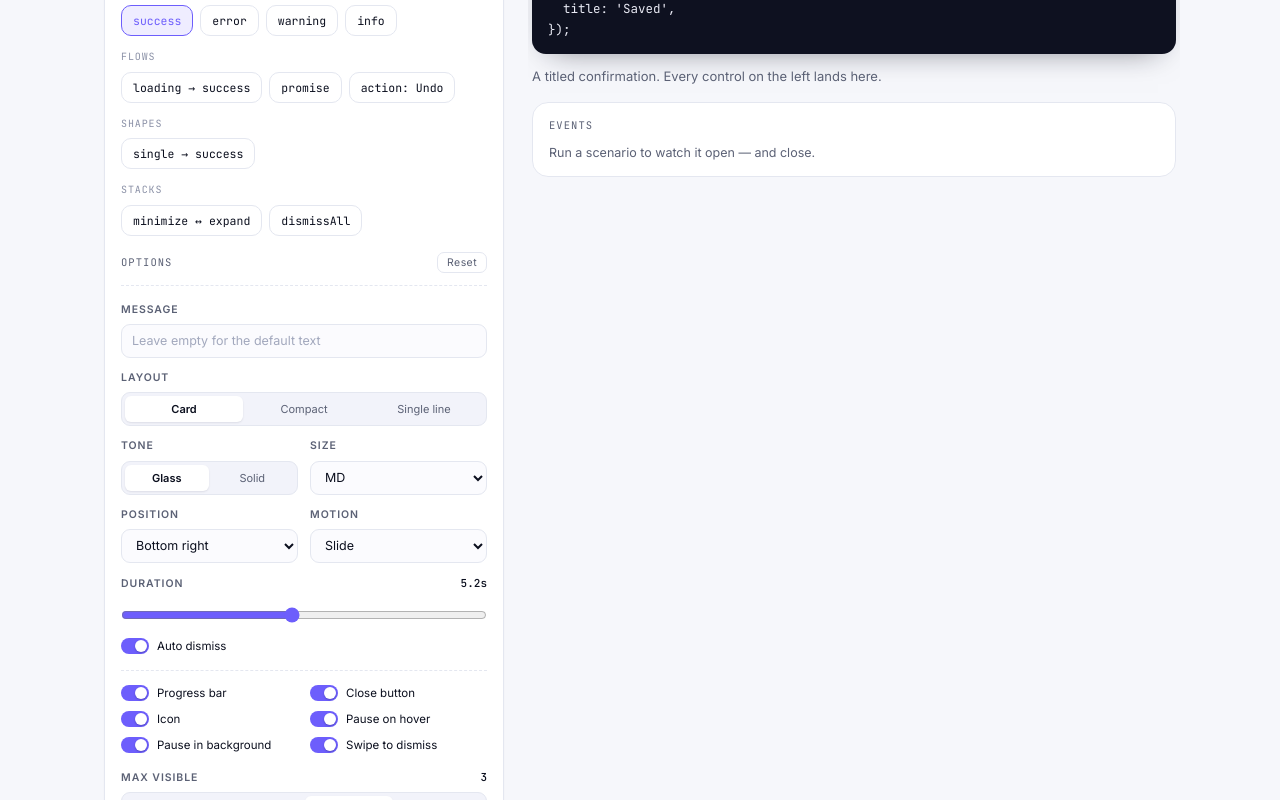
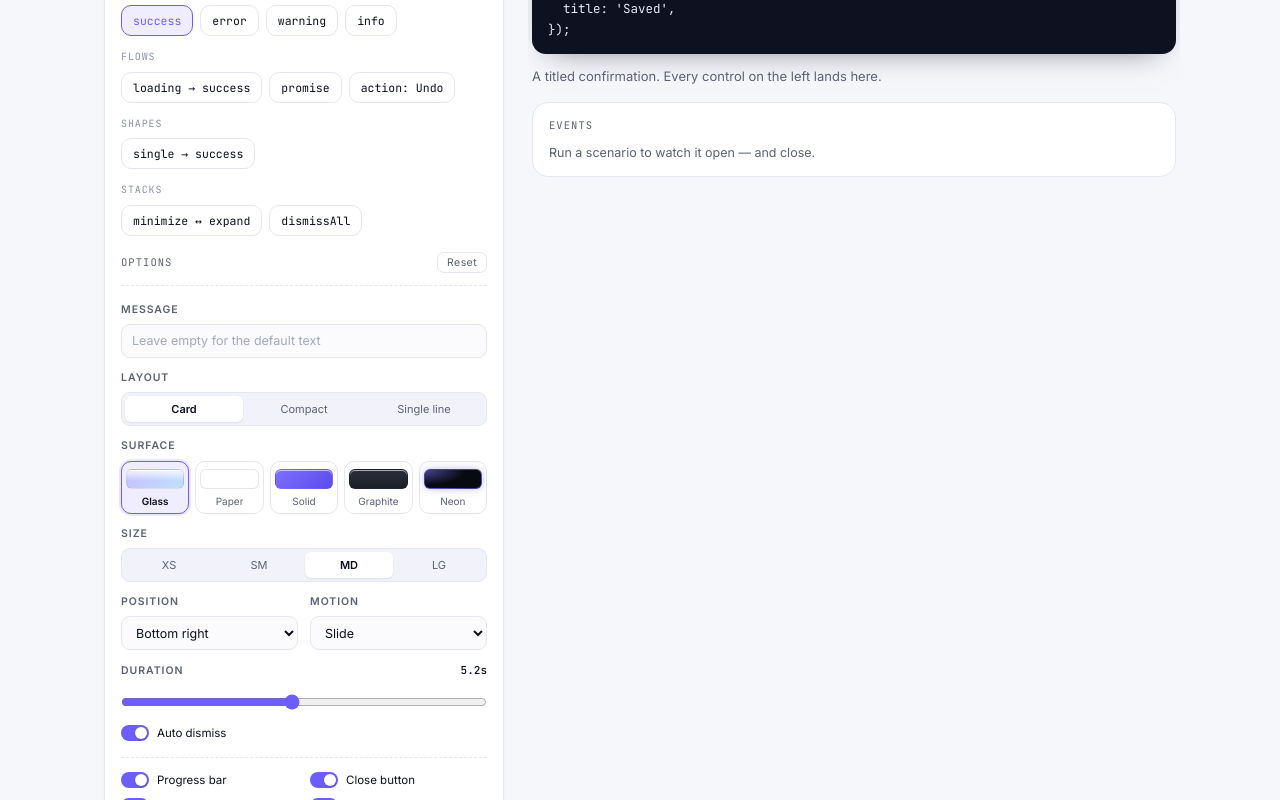
Before and after one commit to gorkembayraktar/react-snackbar-glass, a React (Vite) app in the folder demo/: page / in a window 1280 px wide. Shown: the part 2000-2800 px from the top of the page. Built offline with nearby package versions, Linux system fonts and the light colour scheme.

Commit message:
feat: paper, graphite and neon surface presets (1.4.0)

```diff
--- a/demo/src/ApiHome.tsx
+++ b/demo/src/ApiHome.tsx
@@ -91,7 +91,10 @@ const LAYOUTS: { value: SnackbarLayout; label: string }[] = [
 
 const TONES: { value: SnackbarTone; label: string }[] = [
   { value: 'glass', label: 'Glass' },
+  { value: 'paper', label: 'Paper' },
   { value: 'solid', label: 'Solid' },
+  { value: 'graphite', label: 'Graphite' },
+  { value: 'neon', label: 'Neon' },
 ];
 
 const SIZES: { value: SnackbarSize; label: string }[] = [
@@ -240,6 +243,8 @@ interface Scenario {
   id: string;
   group: string;
   label: string;
+  /** `false` for stack-level demos that should not re-fire on option tweaks. */
+  repeat?: boolean;
   build: (controls: Controls) => Built;
 }
 
@@ -457,6 +462,7 @@ const SCENARIOS: Scenario[] = [
     id: 'minimize',
     group: 'Stacks',
     label: 'minimize ↔ expand',
+    repeat: false,
     build: (controls) => ({
       label: 'toast.minimize() / toast.expand()',
       code: `toast.success('First notification');\ntoast.info('Second notification');\ntoast.warning('Third notification');\n\ntoast.minimize();  // collapse into one pill\n\ntoast.expand();    // bring them back`,
@@ -478,6 +484,7 @@ const SCENARIOS: Scenario[] = [
     id: 'dismissAll',
     group: 'Stacks',
     label: 'dismissAll',
+    repeat: false,
     build: () => ({
       label: 'toast.dismissAll()',
       code: `toast.dismissAll();`,
@@ -543,6 +550,10 @@ export default function ApiHome() {
   useEffect(() => {
     if (lastKey.current === key) return;
     lastKey.current = key;
+
+    const scenario = SCENARIOS.find((item) => item.id === activeId);
+    if (scenario && scenario.repeat === false) return;
+
     runRef.current(activeId);
   }, [key, activeId]);
 
@@ -586,7 +597,7 @@ function Docs({
         <a className="brand" href="#top">
           <span className="brand__mark" aria-hidden="true" />
           <span className="brand__name">Glass Snackbar</span>
-          <span className="brand__tag">v1.3</span>
+          <span className="brand__tag">v1.4</span>
         </a>
 
         <nav className="topbar__nav" aria-label="Sections">
@@ -905,7 +916,9 @@ function Docs({
                     <code>tone</code>
                   </td>
                   <td>
-                    <code>'glass'</code> · <code>'solid'</code>
+                    <code>'glass'</code> · <code>'paper'</code> ·{' '}
+                    <code>'solid'</code> · <code>'graphite'</code> ·{' '}
+                    <code>'neon'</code>
                   </td>
                   <td>
                     <code>'glass'</code>
@@ -975,8 +988,10 @@ function Docs({
             />
             <div className="split__aside">
               <p>
-                Or scope it to one snackbar with the <code>style</code> prop, or
-                switch surface with <code>tone="solid"</code>.
+                Or scope it to one snackbar with the <code>style</code> prop. Need
+                a different look? Five surfaces ship out of the box:{' '}
+                <code>glass</code>, <code>paper</code>, <code>solid</code>,{' '}
+                <code>graphite</code> and <code>neon</code>.
               </p>
               <p>
                 <code>prefers-reduced-motion</code> is respected out of the
@@ -1096,41 +1111,48 @@ function Playground({
             </div>
           </div>
 
-          <div className="pg-field">
-            <span className="pg-field__label">Tone</span>
-            <div className="pg-seg" role="group" aria-label="Tone">
+          <div className="pg-field pg-field--wide">
+            <span className="pg-field__label">Surface</span>
+            <div className="pg-presets" role="group" aria-label="Surface">
               {TONES.map((tone) => (
                 <button
                   key={tone.value}
                   type="button"
-                  className={`pg-seg__item${
+                  className={`pg-preset${
                     controls.tone === tone.value ? ' is-active' : ''
                   }`}
                   aria-pressed={controls.tone === tone.value}
                   onClick={() => onChange('tone', tone.value)}
                 >
-                  {tone.label}
+                  <span
+                    className="pg-preset__swatch"
+                    data-tone={tone.value}
+                    aria-hidden="true"
+                  />
+                  <span className="pg-preset__label">{tone.label}</span>
                 </button>
               ))}
             </div>
           </div>
 
-          <label className="pg-field">
+          <div className="pg-field pg-field--wide">
             <span className="pg-field__label">Size</span>
-            <select
-              className="pg-select"
-              value={controls.size}
-              onChange={(event) =>
-                onChange('size', event.target.value as SnackbarSize)
-              }
-            >
+            <div className="pg-seg" role="group" aria-label="Size">
               {SIZES.map((size) => (
-                <option key={size.value} value={size.value}>
+                <button
+                  key={size.value}
+                  type="button"
+                  className={`pg-seg__item${
+                    controls.size === size.value ? ' is-active' : ''
+                  }`}
+                  aria-pressed={controls.size === size.value}
+                  onClick={() => onChange('size', size.value)}
+                >
                   {size.label}
-                </option>
+                </button>
               ))}
-            </select>
-          </label>
+            </div>
+          </div>
 
           <label className="pg-field">
             <span className="pg-field__label">Position</span>
--- a/demo/src/api-home.css
+++ b/demo/src/api-home.css
@@ -653,6 +653,96 @@ pre {
   box-shadow: 0 1px 2px rgba(11, 15, 30, 0.09);
 }
 
+/* surface presets */
+
+.pg-presets {
+  display: grid;
+  grid-template-columns: repeat(5, minmax(0, 1fr));
+  gap: 6px;
+}
+
+.pg-preset {
+  display: flex;
+  flex-direction: column;
+  align-items: center;
+  gap: 6px;
+  min-width: 0;
+  padding: 7px 4px 6px;
+  border: 1px solid var(--docs-line);
+  border-radius: 10px;
+  background: #fff;
+  font-family: inherit;
+  font-size: 10px;
+  line-height: 1.2;
+  color: var(--docs-muted);
+  cursor: pointer;
+  transition:
+    border-color 130ms ease,
+    background 130ms ease,
+    color 130ms ease,
+    box-shadow 130ms ease;
+}
+
+.pg-preset:hover {
+  border-color: rgba(109, 94, 252, 0.4);
+  color: var(--docs-ink);
+}
+
+.pg-preset.is-active {
+  border-color: var(--docs-accent);
+  background: var(--docs-accent-soft);
+  color: var(--docs-ink);
+  font-weight: 600;
+  box-shadow: 0 0 0 2px rgba(109, 94, 252, 0.14);
+}
+
+.pg-preset__swatch {
+  width: 100%;
+  height: 20px;
+  border-radius: 6px;
+  border: 1px solid rgba(11, 15, 30, 0.1);
+  box-shadow: inset 0 1px 0 rgba(255, 255, 255, 0.6);
+}
+
+.pg-preset__swatch[data-tone='glass'] {
+  background:
+    linear-gradient(180deg, rgba(255, 255, 255, 0.85), transparent 60%),
+    linear-gradient(135deg, rgba(109, 94, 252, 0.32), rgba(56, 189, 248, 0.26));
+}
+
+.pg-preset__swatch[data-tone='paper'] {
+  background: #ffffff;
+}
+
+.pg-preset__swatch[data-tone='solid'] {
+  background: linear-gradient(135deg, #7d6fff, #5b4bea);
+  border-color: transparent;
+}
+
+.pg-preset__swatch[data-tone='graphite'] {
+  background: linear-gradient(180deg, #2b303b, #1b1f27);
+  border-color: rgba(11, 15, 30, 0.3);
+}
+
+.pg-preset__swatch[data-tone='neon'] {
+  background:
+    radial-gradient(
+      120% 140% at 0% 0%,
+      rgba(125, 111, 255, 0.55),
+      transparent 60%
+    ),
+    #080a11;
+  border-color: rgba(125, 111, 255, 0.55);
+  box-shadow: 0 0 10px -2px rgba(125, 111, 255, 0.7);
+}
+
+.pg-preset__label {
+  overflow: hidden;
+  text-overflow: ellipsis;
+  white-space: nowrap;
+  max-width: 100%;
+}
+
 .pg-range {
   width: 100%;
   height: 34px;
--- a/package.json
+++ b/package.json
@@ -1,6 +1,6 @@
 {
   "name": "react-snackbar-glass",
-  "version": "1.3.0",
+  "version": "1.4.0",
   "description": "A glassmorphic snackbar system for React — queueing, promises, swipe-to-dismiss and first-class theming with zero runtime dependencies.",
   "keywords": [
     "react",
--- a/src/styles.css
+++ b/src/styles.css
@@ -654,6 +654,128 @@
   color: #fff;
 }
 
+/* ------------------------------------------------------------ paper tone */
+
+/* Matte and opaque: reads like a native OS notification, no blur needed. */
+.prs-item[data-tone="paper"] .prs-item__surface {
+  --prs-blur: none;
+  --prs-inner: rgba(255, 255, 255, 0.9);
+  border-color: rgba(15, 23, 42, 0.09);
+  background: #ffffff;
+  box-shadow:
+    inset 0 1px 0 var(--prs-inner),
+    0 1px 2px rgba(15, 23, 42, 0.06),
+    0 14px 28px -22px rgba(15, 23, 42, 0.45);
+}
+
+@supports (color: light-dark(#000, #fff)) {
+  .prs-item[data-tone="paper"] .prs-item__surface {
+    --prs-inner: light-dark(
+      rgba(255, 255, 255, 0.9),
+      rgba(255, 255, 255, 0.05)
+    );
+    border-color: light-dark(
+      rgba(15, 23, 42, 0.09),
+      rgba(255, 255, 255, 0.09)
+    );
+    background: light-dark(#ffffff, #191b23);
+    box-shadow:
+      inset 0 1px 0 var(--prs-inner),
+      0 1px 2px light-dark(rgba(15, 23, 42, 0.05), rgba(0, 0, 0, 0.5)),
+      0 14px 28px -22px light-dark(rgba(15, 23, 42, 0.4), rgba(0, 0, 0, 0.8));
+  }
+}
+
+.prs-item[data-tone="paper"] .prs-item__surface::before {
+  opacity: 0.015;
+}
+
+/* --------------------------------------------------------- graphite tone */
+
+/* Dark matte charcoal that holds up on light and dark pages alike. */
+.prs-item[data-tone="graphite"] {
+  --prs-accent: var(--prs-accent-dark);
+}
+
+.prs-item[data-tone="graphite"] .prs-item__surface {
+  --prs-fg: #f3f5fa;
+  --prs-muted: rgba(243, 245, 250, 0.74);
+  --prs-track: rgba(255, 255, 255, 0.12);
+  --prs-inner: rgba(255, 255, 255, 0.07);
+  --prs-blur: none;
+  border-color: rgba(255, 255, 255, 0.11);
+  background: #1f232c;
+  background:
+    radial-gradient(
+      120% 150% at 0% 0%,
+      rgba(255, 255, 255, 0.06),
+      transparent 55%
+    ),
+    linear-gradient(180deg, #2b303b, #1b1f27);
+  box-shadow:
+    inset 0 1px 0 var(--prs-inner),
+    0 1px 2px rgba(0, 0, 0, 0.45),
+    0 18px 40px -26px rgba(0, 0, 0, 0.85);
+}
+
+/* ------------------------------------------------------------- neon tone */
+
+/* Near-black card with an accent glow — the loud one, for dev tools. */
+.prs-item[data-tone="neon"] {
+  --prs-accent: var(--prs-accent-dark);
+}
+
+.prs-item[data-tone="neon"] .prs-item__surface {
+  --prs-fg: #f8fafc;
+  --prs-muted: rgba(248, 250, 252, 0.7);
+  --prs-track: rgba(255, 255, 255, 0.14);
+  --prs-inner: rgba(255, 255, 255, 0.05);
+  --prs-blur: none;
+  border-color: rgba(255, 255, 255, 0.14);
+  background: #080a11;
+  box-shadow:
+    inset 0 1px 0 var(--prs-inner),
+    0 18px 40px -28px rgba(0, 0, 0, 0.9),
+    0 0 30px -14px var(--prs-accent);
+}
+
+@supports (color: color-mix(in srgb, red, blue)) {
+  .prs-item[data-tone="neon"] .prs-item__surface {
+    border-color: color-mix(in srgb, var(--prs-accent) 55%, transparent);
+    background:
+      radial-gradient(
+        120% 160% at 0% 0%,
+        color-mix(in srgb, var(--prs-accent) 26%, transparent),
+        transparent 58%
+      ),
+      radial-gradient(
+        120% 160% at 100% 100%,
+        color-mix(in srgb, var(--prs-accent) 12%, transparent),
+        transparent 62%
+      ),
+      #080a11;
+    box-shadow:
+      inset 0 1px 0 var(--prs-inner),
+      0 0 0 1px color-mix(in srgb, var(--prs-accent) 22%, transparent),
+      0 18px 40px -28px color-mix(in srgb, var(--prs-accent) 45%, transparent),
+      0 0 32px -12px color-mix(in srgb, var(--prs-accent) 70%, transparent);
+  }
+}
+
+.prs-item[data-tone="graphite"] .prs-item__surface::before,
+.prs-item[data-tone="neon"] .prs-item__surface::before {
+  opacity: 0.07;
+}
+
+/* Dark presets need a stronger accent tint for the glyph chip to read. */
+@supports (color: color-mix(in srgb, red, blue)) {
+  .prs-item[data-tone="graphite"],
+  .prs-item[data-tone="neon"] {
+    --prs-accent-soft: color-mix(in srgb, var(--prs-accent) 26%, transparent);
+    --prs-accent-ring: color-mix(in srgb, var(--prs-accent) 42%, transparent);
+  }
+}
+
 /* ------------------------------------------------------------- keyframes */
 
 @keyframes prs-in {
```
Also changed, not shown: src/types.ts (+15 -2 lines), 2 other files (tests, documents, lock files or other folders).
